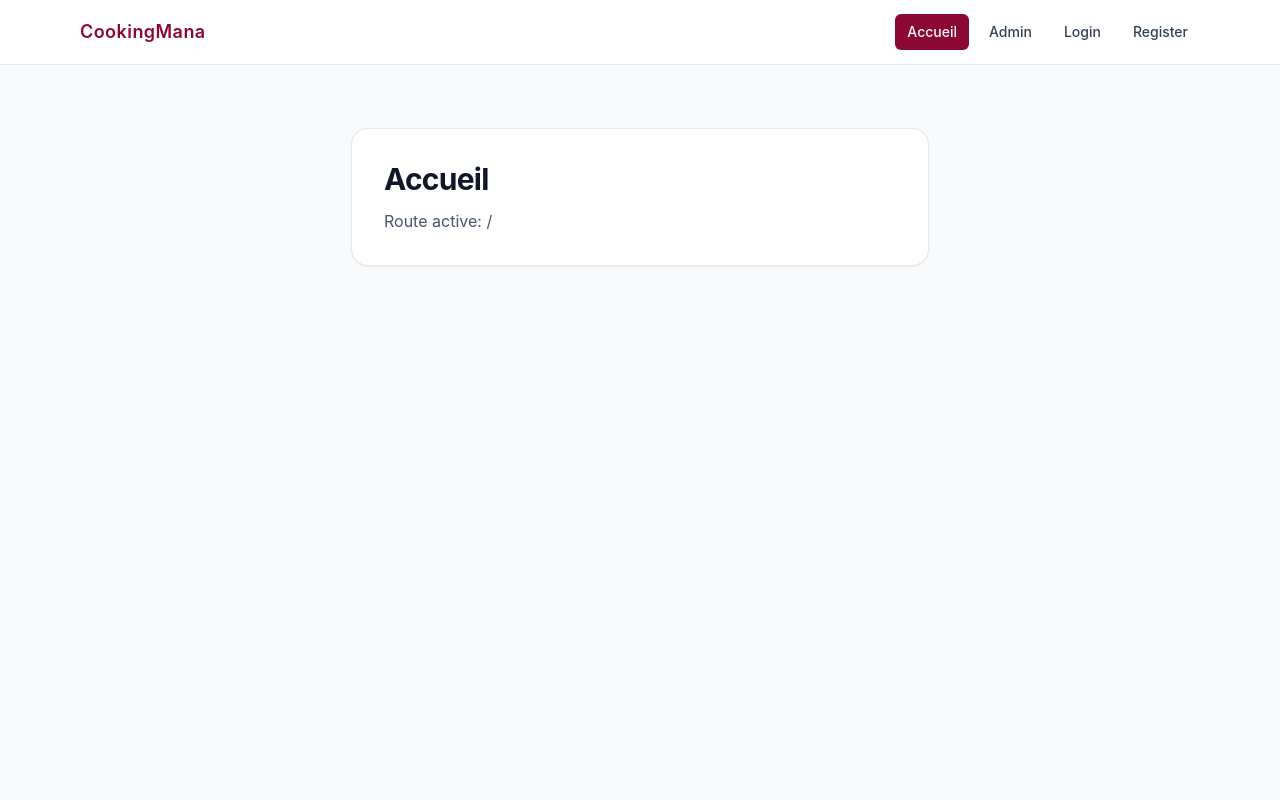
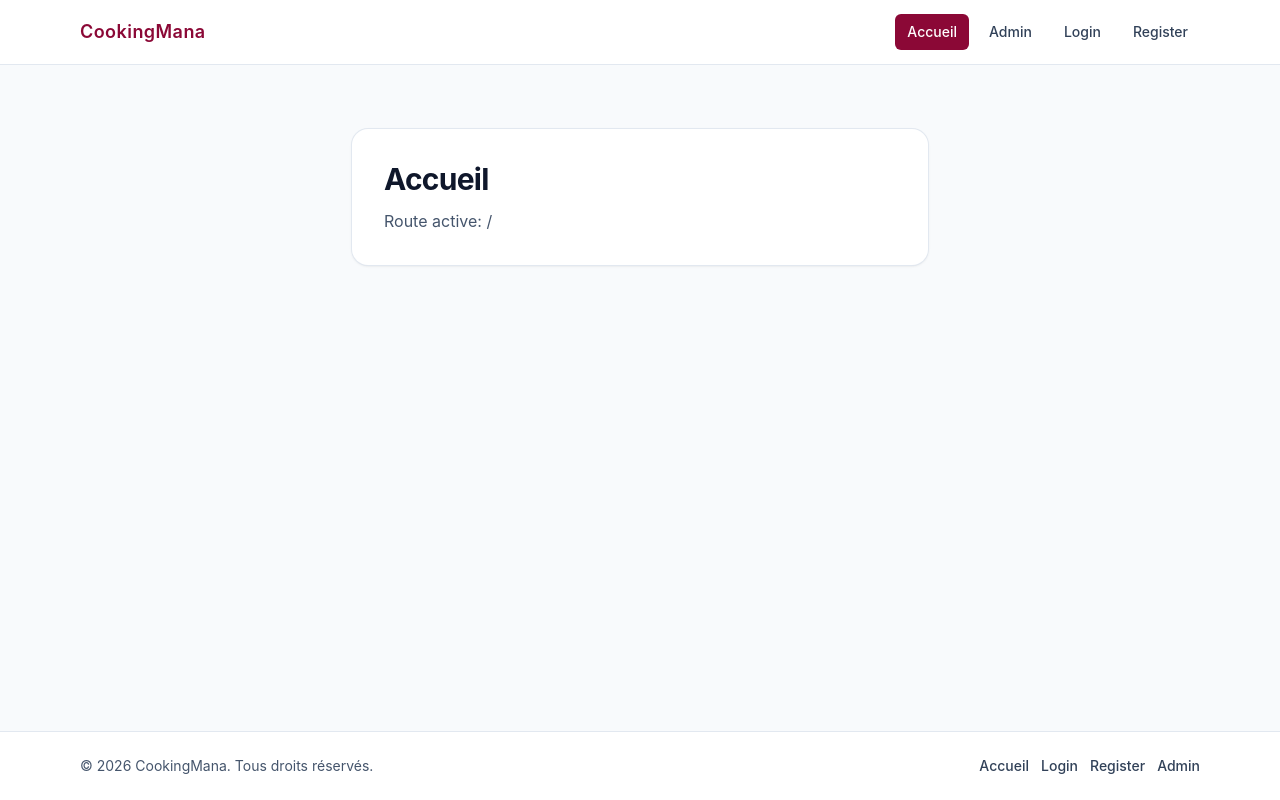
Before and after one commit to marc-awad/cooking-mana, a React (Vite) app: page / in a window 1280 px wide. Built offline with nearby package versions, Linux system fonts and the light colour scheme.

Commit message:
feat: add main layout footer component with unit test setup

```diff
--- a/src/App.tsx
+++ b/src/App.tsx
@@ -1,4 +1,5 @@
 import { Outlet, Route, Routes } from "react-router-dom"
+import MainFooter from "./components/layout/MainFooter"
 import MainHeader from "./components/layout/MainHeader"
 
 type PlaceholderPageProps = {
@@ -19,9 +20,12 @@ function PlaceholderPage({ title, path }: PlaceholderPageProps) {
 
 function MainLayout() {
   return (
-    <div className="min-h-screen bg-slate-50 text-slate-900">
+    <div className="flex min-h-screen flex-col bg-slate-50 text-slate-900">
       <MainHeader />
-      <Outlet />
+      <div className="flex-1">
+        <Outlet />
+      </div>
+      <MainFooter />
     </div>
   )
 }
--- /dev/null
+++ b/src/components/layout/MainFooter.tsx
@@ -0,0 +1,39 @@
+import { Link } from "react-router-dom"
+
+const footerLinks = [
+  { to: "/", label: "Accueil" },
+  { to: "/login", label: "Login" },
+  { to: "/register", label: "Register" },
+  { to: "/admin", label: "Admin" },
+]
+
+function MainFooter() {
+  const currentYear = new Date().getFullYear()
+
+  return (
+    <footer className="border-t border-slate-200 bg-white">
+      <div className="mx-auto flex w-full max-w-6xl flex-col gap-3 px-4 py-6 sm:flex-row sm:items-center sm:justify-between">
+        <p className="text-sm text-slate-600">
+          © {currentYear} CookingMana. Tous droits réservés.
+        </p>
+
+        <nav
+          className="flex flex-wrap items-center gap-3"
+          aria-label="Liens du pied de page"
+        >
+          {footerLinks.map((link) => (
+            <Link
+              key={link.to}
+              to={link.to}
+              className="text-sm font-medium text-slate-700 transition-colors hover:text-rose-900"
+            >
+              {link.label}
+            </Link>
+          ))}
+        </nav>
+      </div>
+    </footer>
+  )
+}
+
+export default MainFooter
--- a/vite.config.ts
+++ b/vite.config.ts
@@ -1,3 +1,4 @@
+/// <reference types="vitest/config" />
 import { defineConfig } from "vite"
 import react from "@vitejs/plugin-react"
 import tailwindcss from "@tailwindcss/vite"
@@ -5,4 +6,7 @@ import tailwindcss from "@tailwindcss/vite"
 // https://vite.dev/config/
 export default defineConfig({
   plugins: [react(), tailwindcss()],
+  test: {
+    environment: "jsdom",
+  },
 })
```
Also changed, not shown: package.json (+7 -2 lines), 2 other files (tests, documents, lock files or other folders).
